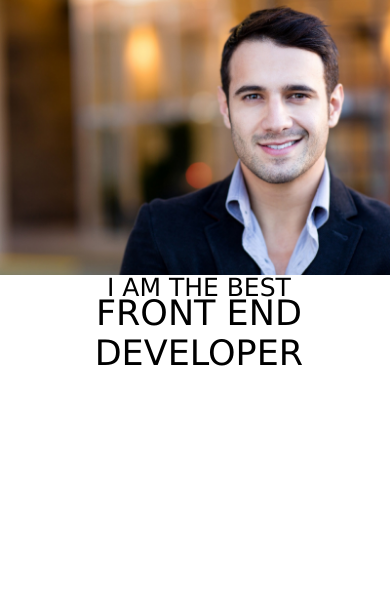
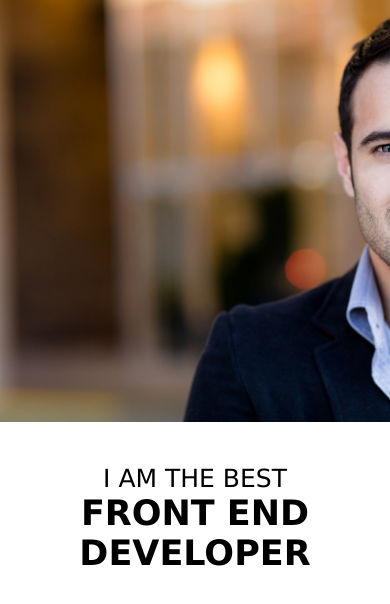
Before and after one commit to krystianjohn88/krystianjohn88.github.io, a plain HTML site: page zadania-domowe/zadania-css/3-rwd/index.html in a window 390 px wide. Drawn offline with Linux system fonts and the light colour scheme.

Commit message:
poprawa 3 rwd

```diff
--- a/zadania-domowe/zadania-css/2-pozycje-css/css/style.css
+++ b/zadania-domowe/zadania-css/2-pozycje-css/css/style.css
@@ -4,6 +4,7 @@
     width: 500px;
     background-color: green;
 }
+
 #kg1, #kg2, #kd1, #kd2 {
     position: absolute;
     display: inline-block;
@@ -11,6 +12,7 @@
     height: 100px;
     background-color: orange;
 }
+
 .kolo1, .kolo2, .kolo3, .kolo4 {
     position: absolute;
     width: 50%;
@@ -20,14 +22,17 @@
     background-color: blue;
     border-radius: 50%;
 }
+
 .kk1{
    bottom: 0;
     right: 0;
 }
+
 .kk2 {
     left: 0;
     bottom: 0;
 }
+
 .kk3 {
     top: 0;
     right: 0;
--- a/zadania-domowe/zadania-css/3-rwd/css/risponsive.css
+++ b/zadania-domowe/zadania-css/3-rwd/css/risponsive.css
@@ -1,60 +1,26 @@
-@media (min-width:993px) and (max-width:1170px){
+@media (min-width:992px) and (max-width:1170px){
     #image {
-    position: absolute;
     background-image: url(obrazy/man-2.jpg);
-    width: 100%;
-    height: 600px;
+    height: 70vh;
     background-size: cover;
 
+    }
+
+    p{
+        left: 50%;
+        top: 10vh;
+    }
 }
 
-h3{
-    position: absolute;
-    font-size: 25px;
-    font-weight: 200;
-    top: 15%;
-    left: 55%;
+@media (max-width:991px) {
+    #image {
+    height: 50vh;
 }
 
-h1{
-    position: relative;
-    font-size: 35px;
-    font-weight: 400;
-    top: 20%;
-    left: 55%;
+    p{
+        color: black;
+        text-align: center;
+        width: 100%;
+        top: 110%;
+    }
 }
-
-}
-@media (max-width:992px) {
-    #image {
-    position: absolute;
-    background-image: url(obrazy/man-1.jpg);
-    width: 100%;
-    height: 800px;
-    background-size: contain;
-    background-repeat:no-repeat;
-
-
-}
-
- h3{
-    position: relative;
-    font-size: 25px;
-    font-weight: 200;
-    top: 70vw;
-    width: 98%;
-    text-align: center;
-    color: black;
-}
-
-h1{
-    position:absolute;
-    font-size: 35px;
-    font-weight: 400;
-    top: 75vw;
-    width: 98%;
-    text-align: center;
-    color: black;
-
-}
-}
--- a/zadania-domowe/zadania-css/3-rwd/css/style.css
+++ b/zadania-domowe/zadania-css/3-rwd/css/style.css
@@ -1,4 +1,3 @@
-
 *{
     box-sizing:border-box;
     margin:0;
@@ -14,26 +13,21 @@ body {
     position: absolute;
     background-image: url(obrazy/man-1.jpg);
     width: 100%;
-    height: 900px;
+    height: 100vh;
     background-size: cover;
 
 }
-h1, h3{
-    display: inline-block;
-}
 
- h3{
+p{
     position: absolute;
     font-size: 25px;
     font-weight: 200;
-    top: 40%;
-    left: 2%;
+    padding-bottom: 10px;
+    top: 50%;
+    left: 0;
+
 }
-
-h1{
-    position: relative;
+span {
     font-size: 35px;
-    font-weight: 400;
-    top: 45%;
-    left: 2%;
+    font-weight: 600;
 }
--- a/zadania-domowe/zadania-css/3-rwd/index.html
+++ b/zadania-domowe/zadania-css/3-rwd/index.html
@@ -10,13 +10,17 @@
 <body>
 
     <div id="image">
+<!--
         <h3 class="text1">
         I AM THE BEST
     </h3>
     <h1 class="text2">
     FRONT END DEVELOPER
     </h1>
+-->
+   <div id="text"><p>I AM THE BEST <br><span>FRONT END DEVELOPER</span></p></div>
     </div>
+
 
 
 </body>
```
Also changed, not shown: 1 other file.
